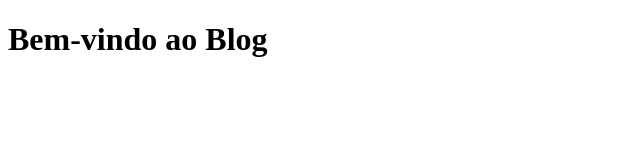
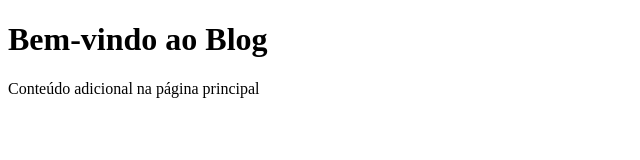
Before and after one commit to nxnestsk1/advanced-blog-project, a plain HTML site: page index.html in a window 1280 px wide. Shown: the whole page, without its empty margins (0-640 px from the left). Drawn offline with Linux system fonts and the light colour scheme.

Commit message:
Adiciona nova seção ao index.html

```diff
--- a/index.html
+++ b/index.html
@@ -9,3 +9,4 @@
     <h1>Bem-vindo ao Blog</h1>
 </body>
 </html>
+<section>Conteúdo adicional na página principal</section>
```
